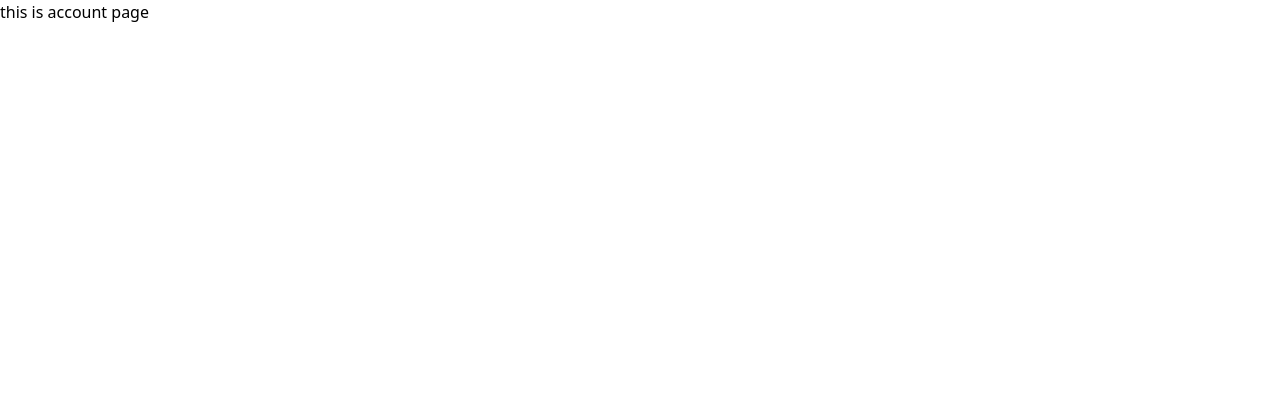
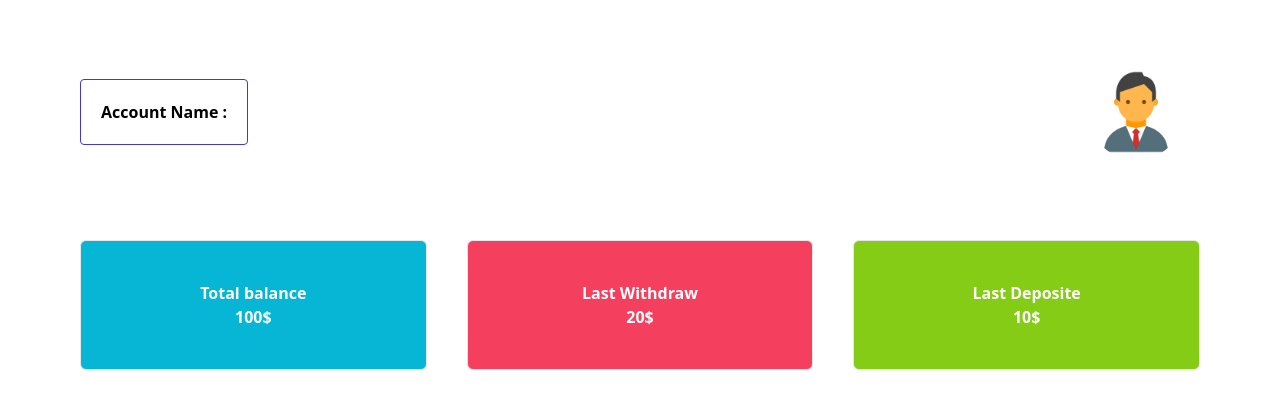
Before and after one commit to Rod512/e-banking, a React (Create React App) app: page /account in a window 1280 px wide. Shown: the top 408 px of the page. Built offline with nearby package versions, Linux system fonts and the light colour scheme.

Commit message:
project running

```diff
--- a/src/components/Account.js
+++ b/src/components/Account.js
@@ -1,10 +1,40 @@
 import React from 'react';
+import { Fragment } from 'react';
+import image from '../img/profile.png'
 
 const Account = () => {
+    const profilename = JSON.parse(localStorage.getItem('user_name'))
     return (
-        <div>
-            this is account page
-        </div>
+        <Fragment>
+            <div className='my-2 mx-5 md:mx-0 md:my-0 lg:py-16 lg:px-20 md:py-12 md:px-6 py-9 px-4 '>
+                {/* account head */}
+                <div className='flex justify-between items-center'>
+                    <div className=' border border-indigo-700 p-5 rounded'><h2 className='font-bold'>Account Name : <span dangerouslySetInnerHTML={{__html:profilename}}></span></h2></div>
+                    <div className='w-28 flex items-center justify-cente'><img className='w-24 bg-white rounded-full' src={image} alt="" /></div>
+                </div>
+
+                {/* banking */}
+
+                <div className='grid lg:grid-cols-3 gap-10 text-center mt-20'>
+                     <div className='border py-10 bg-cyan-500 font-bold text-white rounded-md'>
+                        <h3>Total balance</h3>
+                        <p>100$</p>
+                     </div>
+
+                     <div className='border py-10 bg-rose-500 font-bold text-white rounded-md'>
+                        <h3>Last Withdraw</h3>
+                        <p>20$</p>
+                     </div>
+
+                     <div className='border py-10 bg-lime-500 font-bold text-white rounded-md'>
+                        <h3>Last Deposite</h3>
+                        <p>10$</p>
+                     </div>
+                </div>
+            </div>
+
+        </Fragment>
+
     );
 };
 
--- a/src/components/Auth.js
+++ b/src/components/Auth.js
@@ -14,14 +14,13 @@ const Auth = () => {
       let get_password = JSON.parse(localStorage.getItem("user_password"))
 
       if(email === get_email && password === get_password){
-         alert('login success')
          navigate('/account')
       }else{
         if(email!==get_email){
-          alert('your mail is wrong')
+          alert("your mail dosen't match")
         }
         else{
-          alert('your passowrd is wronge')
+          alert("your password dosen't match")
         }
       }
 
@@ -40,7 +39,7 @@ const Auth = () => {
         <div className="my-5 flex items-center before:mt-0.5 before:flex-1 before:border-t before:border-neutral-300 after:mt-0.5 after:flex-1 after:border-t after:border-neutral-300">
           <p className="mx-4 mb-0 text-center font-semibold text-slate-500">login here</p>
         </div>
-        <form onChange={validity}>
+        <form onSubmit={validity}>
           <input className="text-sm w-full px-4 py-2 border border-solid border-gray-300 rounded" type="email" placeholder="Email Address" onChange={(e)=>setEmail(e.target.value)} />
           <input className="text-sm w-full px-4 py-2 border border-solid border-gray-300 rounded mt-4" type="password" placeholder="Password" onChange={(e)=>setPassword(e.target.value)} />
           <div className="mt-4 flex justify-between font-semibold text-sm">
@@ -55,8 +54,6 @@ const Auth = () => {
           </div>
         </form>
 
-
-
         <div className="mt-4 font-semibold text-sm text-slate-500 text-center md:text-left">
           Don't have an account? <Link className="text-red-600 hover:underline hover:underline-offset-4" to={'/register'}>Register</Link>
         </div>
```
Also changed, not shown: src/img/profile.png (added).
